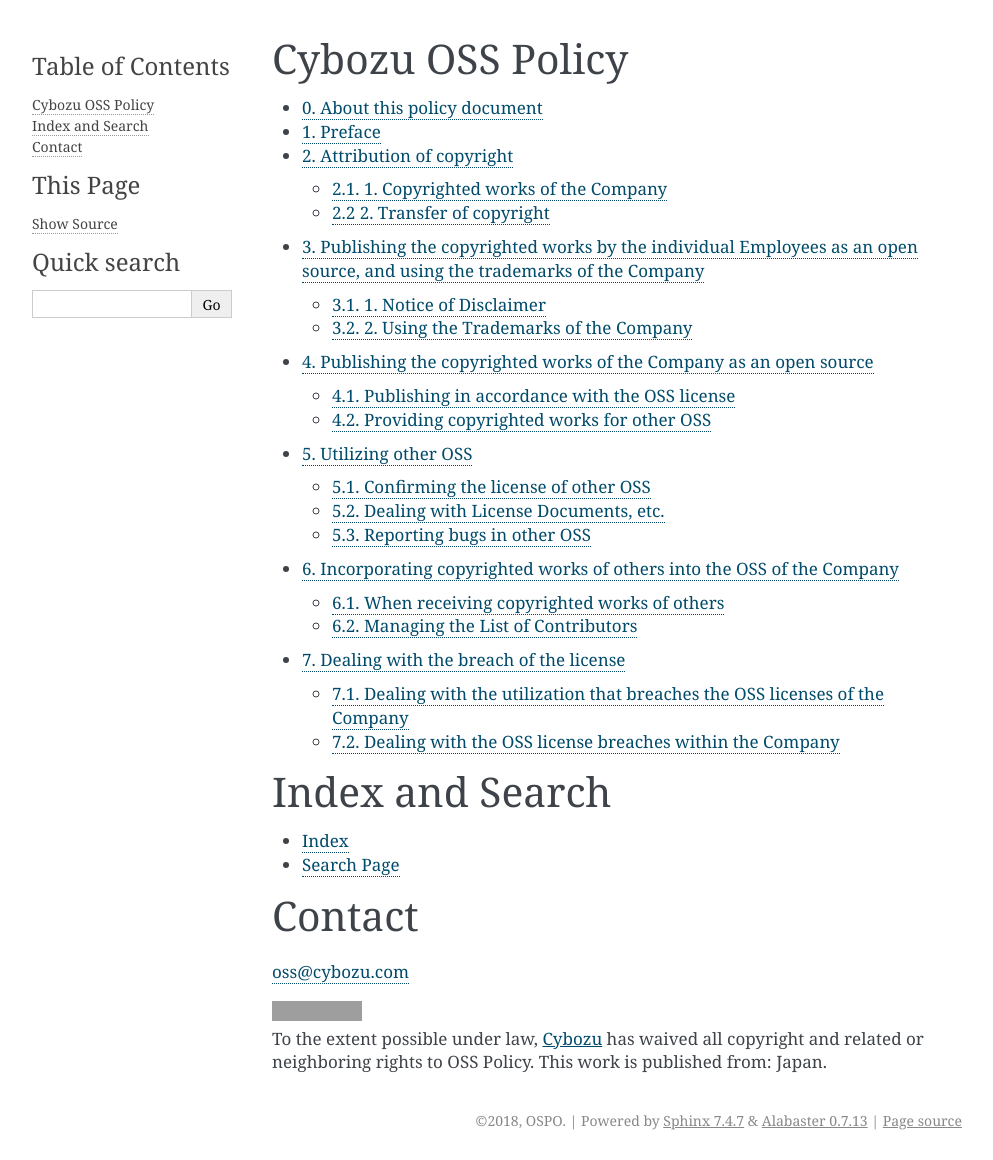
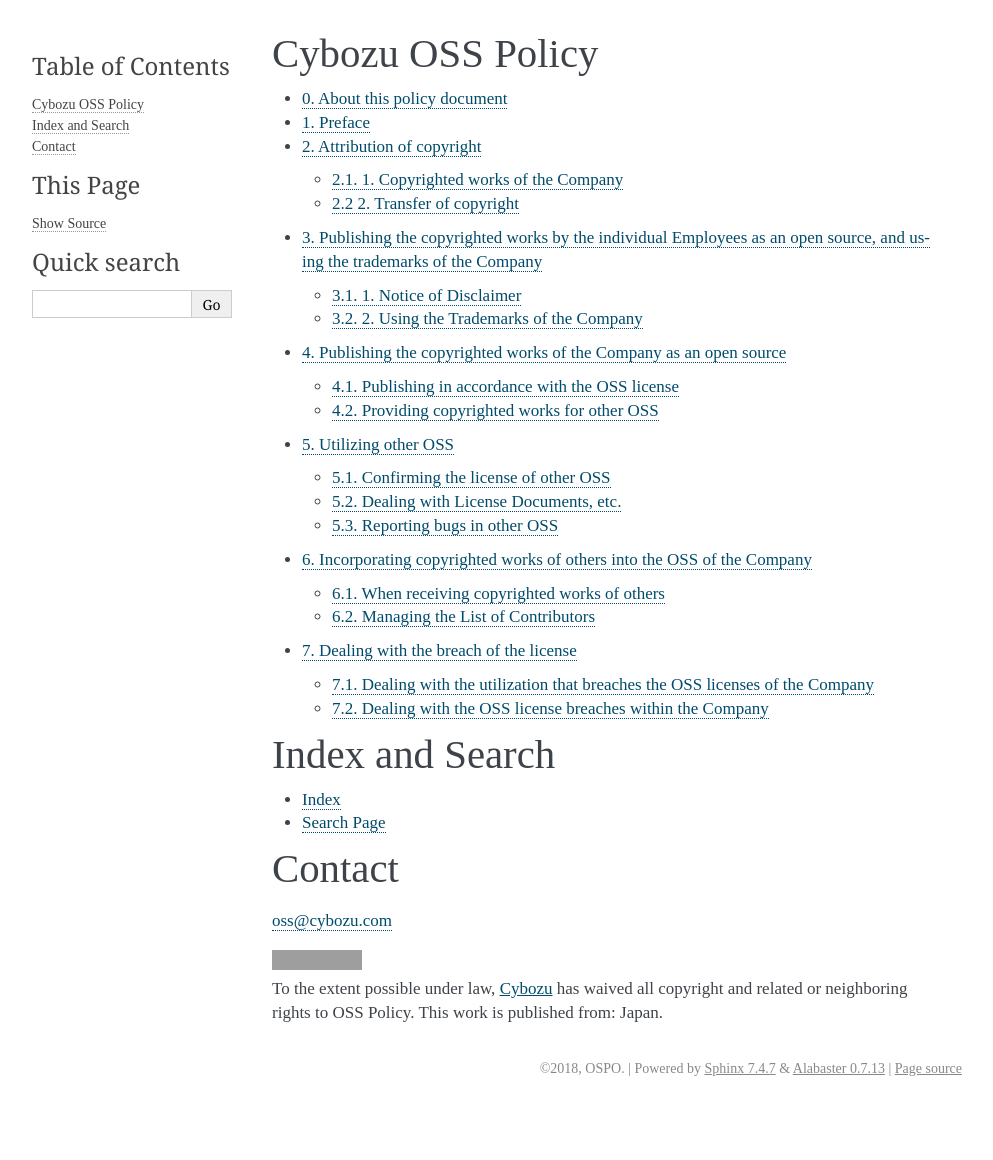
Before and after one commit to cybozu/oss-policy-en, a Sphinx documentation site: the page built from docs/index.rst, in a window 1280 px wide. Shown: the whole page, without its empty margins (148-1141 px from the left). Built offline with Sphinx 7.4.7, drawn with Linux system fonts in a browser that asks for light colours; after the commit the page ends 1107 px from its top, so only the background shows below that; grey boxes are pictures that could not be loaded.

Commit message:
add custom CSS

```diff
--- /dev/null
+++ b/docs/_static/css/cybozu.css
@@ -0,0 +1,12 @@
+body {
+    font-family: 'Century';
+}
+
+div.body h1,
+div.body h2,
+div.body h3,
+div.body h4,
+div.body h5,
+div.body h6 {
+    font-family: 'Century';
+}
--- a/docs/conf.py
+++ b/docs/conf.py
@@ -153,3 +153,7 @@ texinfo_documents = [
      author, 'OSSPolicy', 'One line description of project.',
      'Miscellaneous'),
 ]
+
+# Cybozu customization
+def setup(app):
+    app.add_stylesheet('css/cybozu.css')
```
